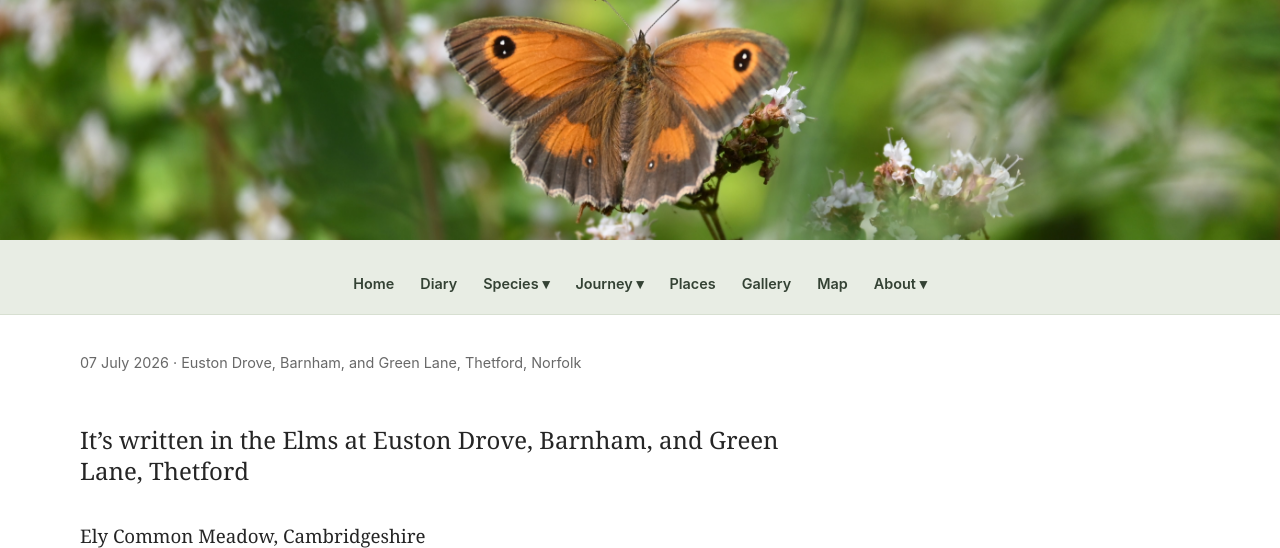
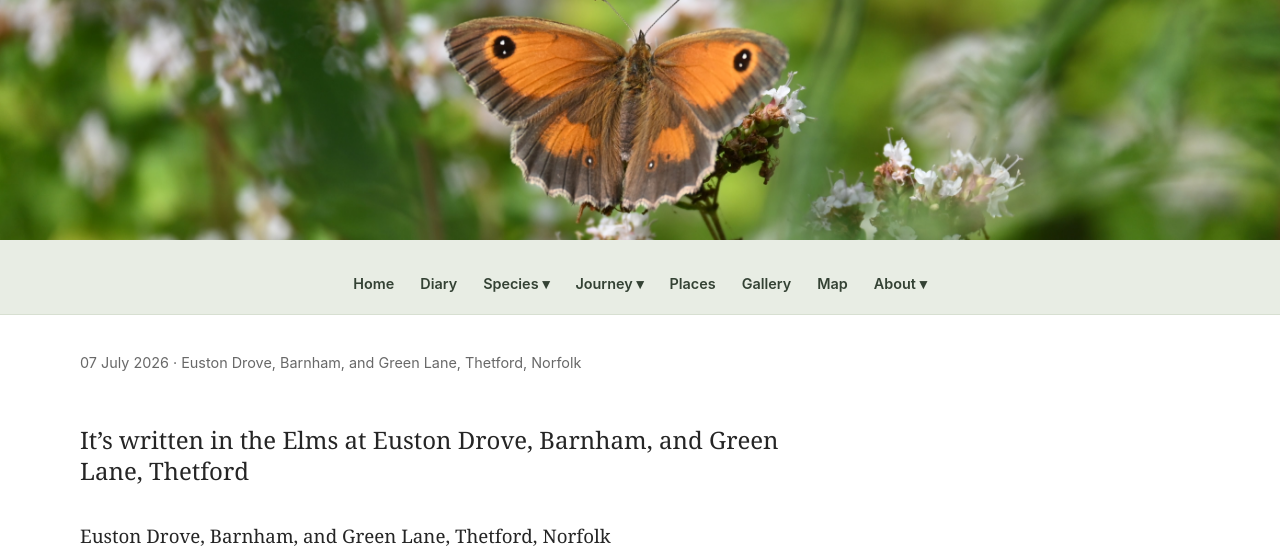
Before and after one commit to christhaxter/butterfly-diaries, a Jekyll site: the page built from _posts/2026-07-05-EustonDrove.md, in a window 1280 px wide and 900 px high, cut to the strip 0-548 px from the top of the window. Built offline with Jekyll 4.4.1, drawn with Linux system fonts in a browser that asks for light colours.

Commit message:
Typo in location on post

```diff
--- a/_posts/2026-07-05-EustonDrove.md
+++ b/_posts/2026-07-05-EustonDrove.md
@@ -36,7 +36,7 @@ sites:
 <div class="post-content" markdown="1">
 
 ## It’s written in the Elms at Euston Drove, Barnham, and Green Lane, Thetford
-### Ely Common Meadow, Cambridgeshire
+### Euston Drove, Barnham, and Green Lane, Thetford, Norfolk
 
 <figure class="report-figure">
   <img src="/butterfly-diaries/assets/images/EustonDrove_GreenLane/White_letter_hairstreak_best2.JPG"
```
